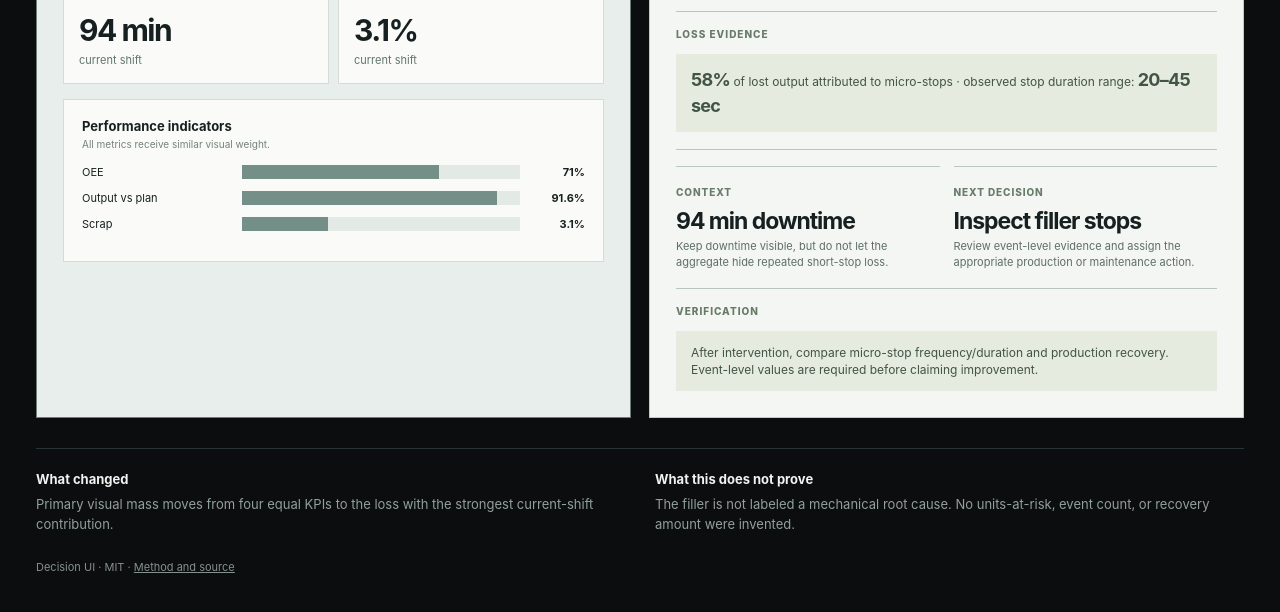
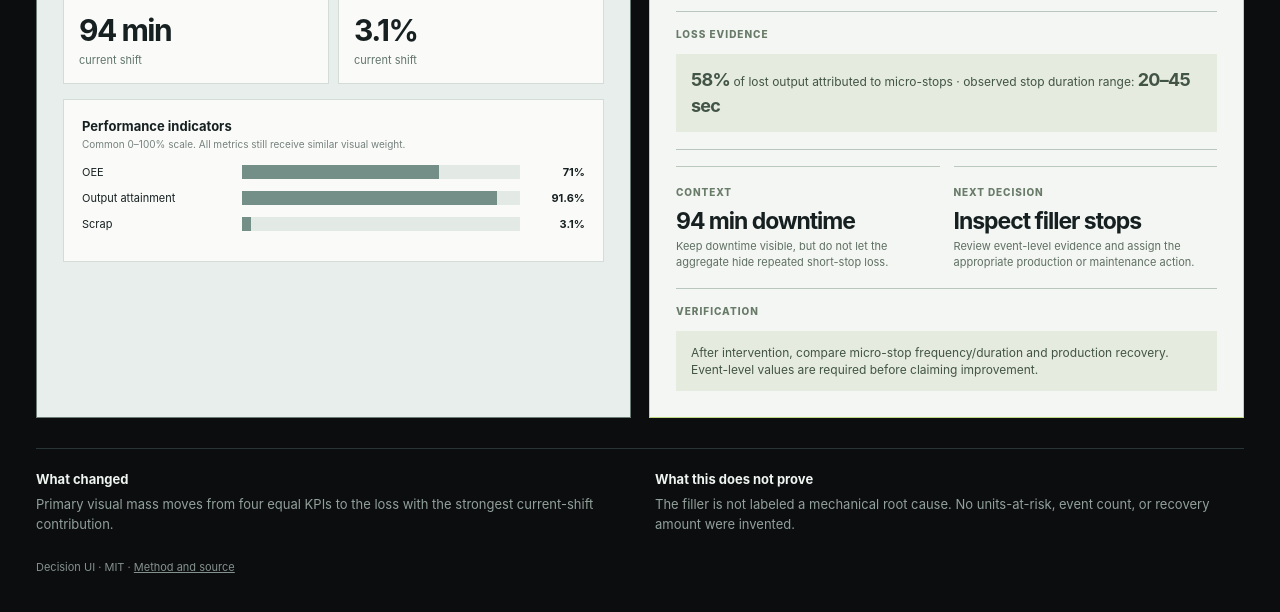
Before and after one commit to chirpyworks/decision-ui, a website: page examples/manufacturing-operations-before-after.html in a window 1280 px wide. Shown: the part 773-1385 px from the top of the page. Drawn offline with Linux system fonts and the light colour scheme.

Commit message:
fix: keep manufacturing generic chart on truthful scale

```diff
--- a/examples/manufacturing-operations-before-after.html
+++ b/examples/manufacturing-operations-before-after.html
@@ -29,7 +29,7 @@ button:focus-visible,a:focus-visible{outline:2px solid var(--lime);outline-offse
 <div class="compare">
 <section class="panel" id="before" aria-labelledby="before-title"><div class="panel-head"><div><small>Before / metric-first</small><h2 id="before-title">Shift overview</h2></div><span>Current shift</span></div><div class="body">
 <div class="kpis"><div class="kpi"><label>OEE</label><strong>71%</strong><em>overall</em></div><div class="kpi"><label>Output</label><strong>−8.4%</strong><em>vs plan</em></div><div class="kpi"><label>Downtime</label><strong>94 min</strong><em class="neutral">current shift</em></div><div class="kpi"><label>Scrap</label><strong>3.1%</strong><em class="neutral">current shift</em></div></div>
-<div class="generic"><h3>Performance indicators</h3><p>All metrics receive similar visual weight.</p><div class="row"><span>OEE</span><div class="track"><i style="width:71%"></i></div><strong>71%</strong></div><div class="row"><span>Output vs plan</span><div class="track"><i style="width:91.6%"></i></div><strong>91.6%</strong></div><div class="row"><span>Scrap</span><div class="track"><i style="width:31%"></i></div><strong>3.1%</strong></div></div>
+<div class="generic"><h3>Performance indicators</h3><p>Common 0–100% scale. All metrics still receive similar visual weight.</p><div class="row"><span>OEE</span><div class="track"><i style="width:71%"></i></div><strong>71%</strong></div><div class="row"><span>Output attainment</span><div class="track"><i style="width:91.6%"></i></div><strong>91.6%</strong></div><div class="row"><span>Scrap</span><div class="track"><i style="width:3.1%"></i></div><strong>3.1%</strong></div></div>
 </div></section>
 <section class="panel after" id="after" aria-labelledby="after-title"><div class="panel-head"><div><small>After / decision-first</small><h2 id="after-title">Recoverable loss</h2></div><span>This shift</span></div><div class="body">
 <div class="signal"><span>01 / Priority for diagnosis</span><span>Filler</span></div><h3 class="statement">Micro-stops account for <mark>58% of lost output</mark>.</h3><p class="sub">Output is 8.4% below plan. The strongest supplied loss signal is repeated 20–45 second filler stops; the dataset does not state their root cause.</p>
```
